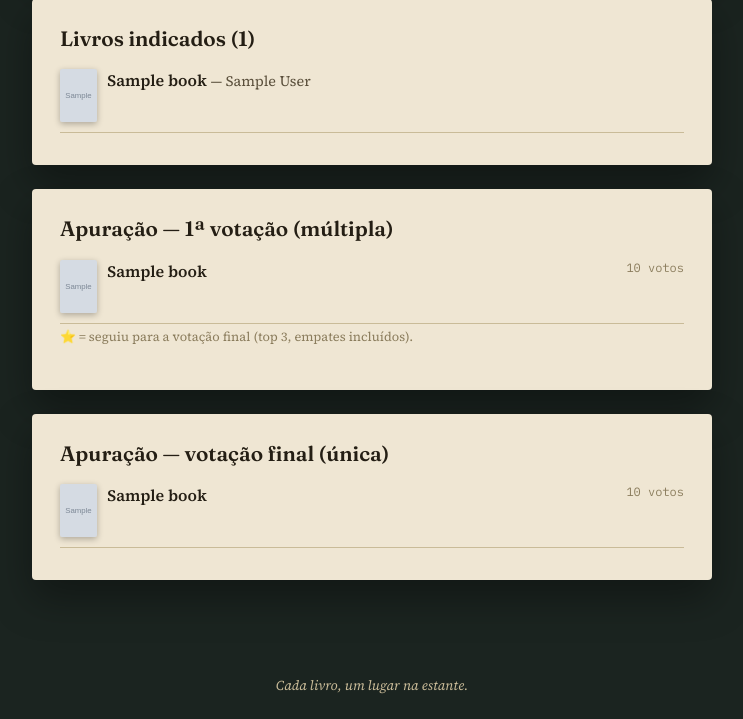
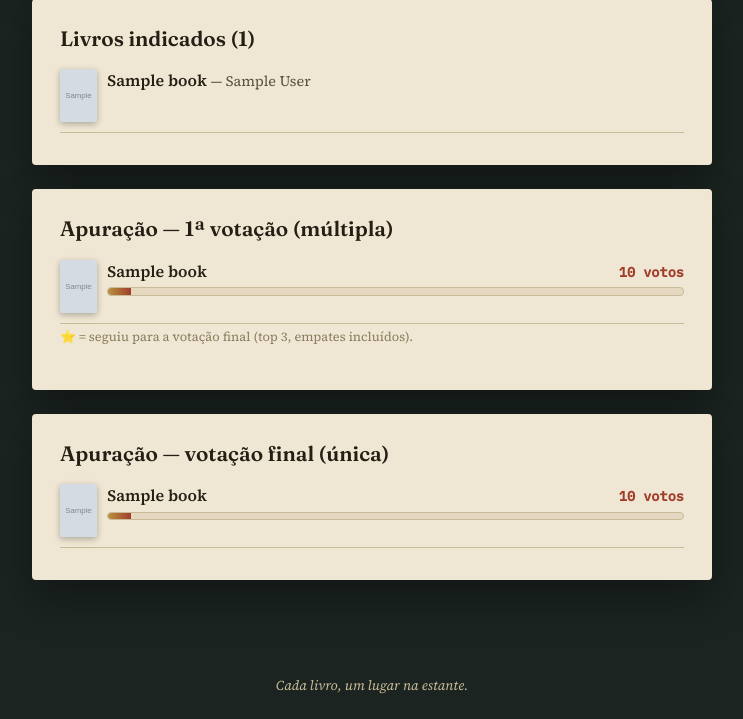
Before and after one commit to rammyres/bookvote, a Python web app: template templates/admin.html in a window 1280 px wide. Shown: the part 699-1418 px from the top of the page, without its empty margins (268-1011 px from the left). Run offline with Jinja, Linux system fonts and the light colour scheme; the template is opened without the code that fills it: most values are stand-ins (such as "Sample title", 1, 10 or a date in 2020); grey boxes marked "Sample" are stand-in pictures.

Commit message:
Inclusão de gráfico na apuração dos votos

```diff
--- a/static/style.css
+++ b/static/style.css
@@ -217,6 +217,12 @@ button:hover { opacity: 0.9; }
 .book-check-text {
   flex: 1;
   display: flex;
+  flex-direction: column;
+  gap: 0.15rem;
+}
+
+.title-row {
+  display: flex;
   align-items: baseline;
   justify-content: space-between;
   gap: 0.5rem;
@@ -224,9 +230,34 @@ button:hover { opacity: 0.9; }
 
 .vote-count {
   font-family: var(--font-mono);
-  font-size: 0.78rem;
-  color: #8a7c5c;
+  font-size: 0.95rem;
+  font-weight: 700;
+  color: var(--stamp);
   white-space: nowrap;
+}
+
+.vote-badge {
+  font-family: var(--font-mono);
+  font-size: 0.85rem;
+  font-weight: 700;
+  color: var(--stamp);
+  white-space: nowrap;
+}
+
+.vote-bar {
+  height: 0.55rem;
+  background: var(--paper-dim);
+  border: 1px solid var(--line);
+  border-radius: 4px;
+  overflow: hidden;
+  margin-top: 0.35rem;
+}
+
+.vote-bar-fill {
+  height: 100%;
+  background: linear-gradient(90deg, var(--brass), var(--stamp));
+  border-radius: 3px 0 0 3px;
+  transition: width 0.3s ease;
 }
 
 .book-list li.book-row {
--- /dev/null
+++ b/templates/_macros.html
@@ -0,0 +1,5 @@
+{% macro vote_bar(votes, max_votes) %}
+{% set pct = (votes / max_votes * 100) if max_votes else 0 %}
+{% set display_pct = (pct if pct >= 4 else 4) if votes > 0 else 0 %}
+<div class="vote-bar"><div class="vote-bar-fill" style="width: {{ display_pct }}%;"></div></div>
+{% endmacro %}
--- a/templates/admin.html
+++ b/templates/admin.html
@@ -1,4 +1,5 @@
 {% extends "base.html" %}
+{% from "_macros.html" import vote_bar %}
 {% block title %}Administração — {{ poll.title }}{% endblock %}
 {% block content %}
 <div class="card">
@@ -142,8 +143,11 @@
       <span class="book-thumb book-thumb-placeholder" aria-hidden="true">📕</span>
       {% endif %}
       <div class="book-row-text">
-        <span class="title">{{ t.book.title }}{% if t.book.promoted %} ⭐{% endif %}</span>
-        <span class="isbn" style="float:right;">{{ t.votes }} voto{{ 's' if t.votes != 1 else '' }}</span>
+        <span class="title-row">
+          <span class="title">{{ t.book.title }}{% if t.book.promoted %} ⭐{% endif %}</span>
+          <span class="vote-badge">{{ t.votes }} voto{{ 's' if t.votes != 1 else '' }}</span>
+        </span>
+        {{ vote_bar(t.votes, round1_max) }}
       </div>
     </li>
     {% endfor %}
@@ -164,8 +168,11 @@
       <span class="book-thumb book-thumb-placeholder" aria-hidden="true">📕</span>
       {% endif %}
       <div class="book-row-text">
-        <span class="title">{{ t.book.title }}</span>
-        <span class="isbn" style="float:right;">{{ t.votes }} voto{{ 's' if t.votes != 1 else '' }}</span>
+        <span class="title-row">
+          <span class="title">{{ t.book.title }}</span>
+          <span class="vote-badge">{{ t.votes }} voto{{ 's' if t.votes != 1 else '' }}</span>
+        </span>
+        {{ vote_bar(t.votes, round2_max) }}
       </div>
     </li>
     {% endfor %}
@@ -193,8 +200,10 @@
       <span class="book-thumb book-thumb-placeholder" aria-hidden="true">📕</span>
       {% endif %}
       <div class="book-row-text">
-        <span class="title">{{ t.book.title }}</span>
-        <span class="isbn" style="float:right;">{{ t.votes }} voto{{ 's' if t.votes != 1 else '' }}</span>
+        <span class="title-row">
+          <span class="title">{{ t.book.title }}</span>
+          <span class="vote-badge">{{ t.votes }} voto{{ 's' if t.votes != 1 else '' }}</span>
+        </span>
       </div>
     </li>
     {% endfor %}
```
Also changed, not shown: app/main.py (+13 -3 lines), templates/poll_results.html (+7 -3 lines), templates/poll_vote_round1.html (+11 -4 lines), templates/poll_vote_round2.html (+11 -4 lines).
